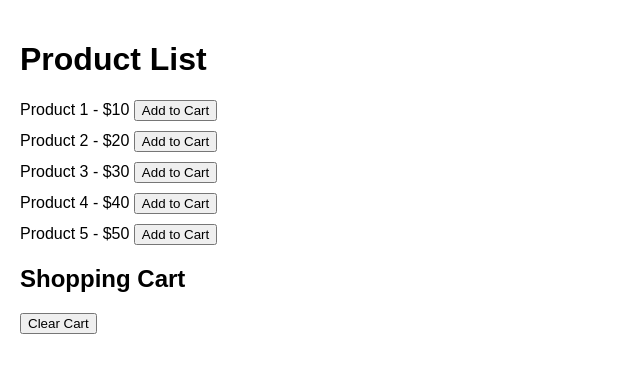
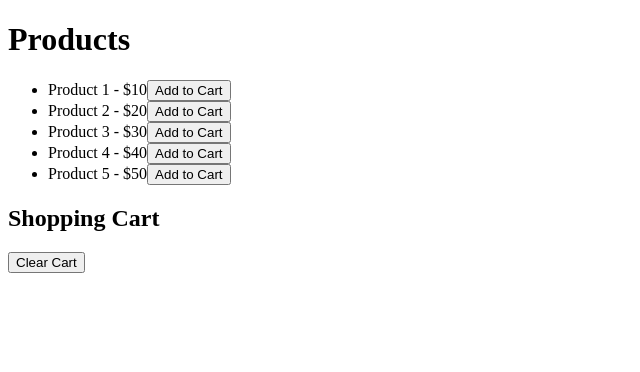
Before and after one commit to acciojob/shopping-cart-sessions-bhawana-web, a website: page main.html in a window 1280 px wide. Shown: the whole page, without its empty margins (0-640 px from the left). Drawn offline with Linux system fonts and the light colour scheme.

Commit message:
created a submission

```diff
--- a/main.html
+++ b/main.html
@@ -1,38 +1,18 @@
 <!DOCTYPE html>
 <html lang="en">
-  <head>
-    <meta charset="UTF-8" />
-    <meta name="viewport" content="width=device-width, initial-scale=1.0" />
+<head>
+    <meta charset="UTF-8">
+    <meta name="viewport" content="width=device-width, initial-scale=1.0">
     <title>Shopping Cart</title>
-    <style>
-      body {
-        font-family: Arial, sans-serif;
-        margin: 0;
-        padding: 20px;
-      }
-      #product-list,
-      #cart-list {
-        list-style-type: none;
-        padding: 0;
-      }
-      .product-item,
-      .cart-item {
-        margin: 10px 0;
-      }
-      button {
-        cursor: pointer;
-      }
-    </style>
-  </head>
-  <body>
-    <h1>Product List</h1>
+</head>
+<body>
+    <h1>Products</h1>
     <ul id="product-list"></ul>
 
     <h2>Shopping Cart</h2>
     <ul id="cart-list"></ul>
-
     <button id="clear-cart-btn">Clear Cart</button>
 
     <script src="./script.js"></script>
-  </body>
+</body>
 </html>
--- a/script.js
+++ b/script.js
@@ -1,4 +1,4 @@
-// Sample product data
+// Sample products data
 const products = [
     { id: 1, name: "Product 1", price: 10 },
     { id: 2, name: "Product 2", price: 20 },
@@ -7,59 +7,68 @@ const products = [
     { id: 5, name: "Product 5", price: 50 },
 ];
 
-// Retrieve cart data from session storage or initialize an empty cart
-let cart = JSON.parse(sessionStorage.getItem("cart")) || [];
+// Function to render products in the product list
+function renderProducts() {
+    const productList = document.getElementById('product-list');
+    productList.innerHTML = ''; // Clear previous products
 
-// Function to render product list on the page
-function renderProductList() {
-  const productList = document.getElementById("product-list");
-  productList.innerHTML = ""; // Clear previous products
-  products.forEach((product) => {
-    const li = document.createElement("li");
-    li.className = "product-item";
-    li.innerHTML = `${product.name} - $${product.price}
-      <button onclick="addToCart(${product.id})">Add to Cart</button>`;
+    products.forEach(product => {
+        const li = document.createElement('li');
+        li.textContent = `${product.name} - $${product.price}`;
+
+        // Create the "Add to Cart" button
+        const addButton = document.createElement('button');
+        addButton.textContent = "Add to Cart";
+        addButton.addEventListener('click', () => addToCart(product));
+
+        li.appendChild(addButton);
         productList.appendChild(li);
     });
 }
 
-// Function to render shopping cart
+// Function to add product to the shopping cart
+function addToCart(product) {
+    let cart = JSON.parse(sessionStorage.getItem('cart')) || [];
+
+    // Add the selected product to the cart
+    cart.push(product);
+
+    // Update the session storage with the new cart
+    sessionStorage.setItem('cart', JSON.stringify(cart));
+
+    // Re-render the cart
+    renderCart();
+}
+
+// Function to render the shopping cart from session storage
 function renderCart() {
-  const cartList = document.getElementById("cart-list");
-  cartList.innerHTML = ""; // Clear previous cart items
-  cart.forEach((item) => {
-    const li = document.createElement("li");
-    li.className = "cart-item";
-    li.innerHTML = `${item.name} - $${item.price}`;
+    const cartList = document.getElementById('cart-list');
+    cartList.innerHTML = ''; // Clear the current cart list
+
+    // Get the cart from session storage
+    const cart = JSON.parse(sessionStorage.getItem('cart')) || [];
+
+    cart.forEach(item => {
+        const li = document.createElement('li');
+        li.textContent = `${item.name} - $${item.price}`;
         cartList.appendChild(li);
     });
 }
 
-// Function to add item to cart
-function addToCart(productId) {
-  const product = products.find((p) => p.id === productId);
-  if (product && !cart.some((item) => item.id === productId)) {
-    cart.push(product);
-    updateCartInSession();
-    renderCart();
-  }
+// Function to clear the shopping cart
+function clearCart() {
+    sessionStorage.removeItem('cart');
+    renderCart(); // Update the UI after clearing the cart
 }
 
-// Function to clear the cart
-function clearCart() {
-  cart = [];
-  updateCartInSession();
+// Event listener for the "Clear Cart" button
+document.getElementById('clear-cart-btn').addEventListener('click', clearCart);
+
+// Initialize the page by rendering products and the cart
+function init() {
+    renderProducts();
     renderCart();
 }
 
-// Function to update cart data in session storage
-function updateCartInSession() {
-  sessionStorage.setItem("cart", JSON.stringify(cart));
-}
-
-// Event listener for clear cart button
-document.getElementById("clear-cart-btn").addEventListener("click", clearCart);
-
-// Initial render
-renderProductList();
-renderCart();
+// Call the init function to set up the page
+init();
```
Lines whose indentation alone changed are shown as unchanged.
